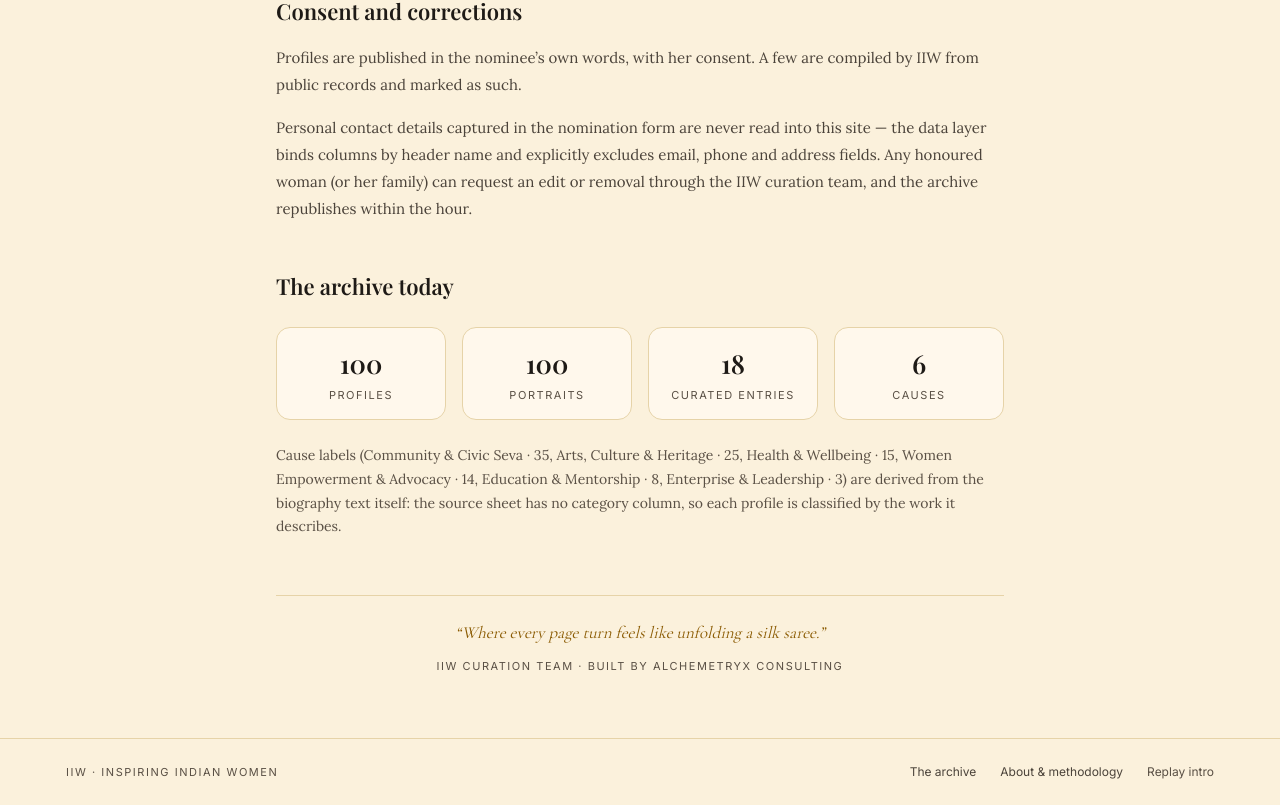
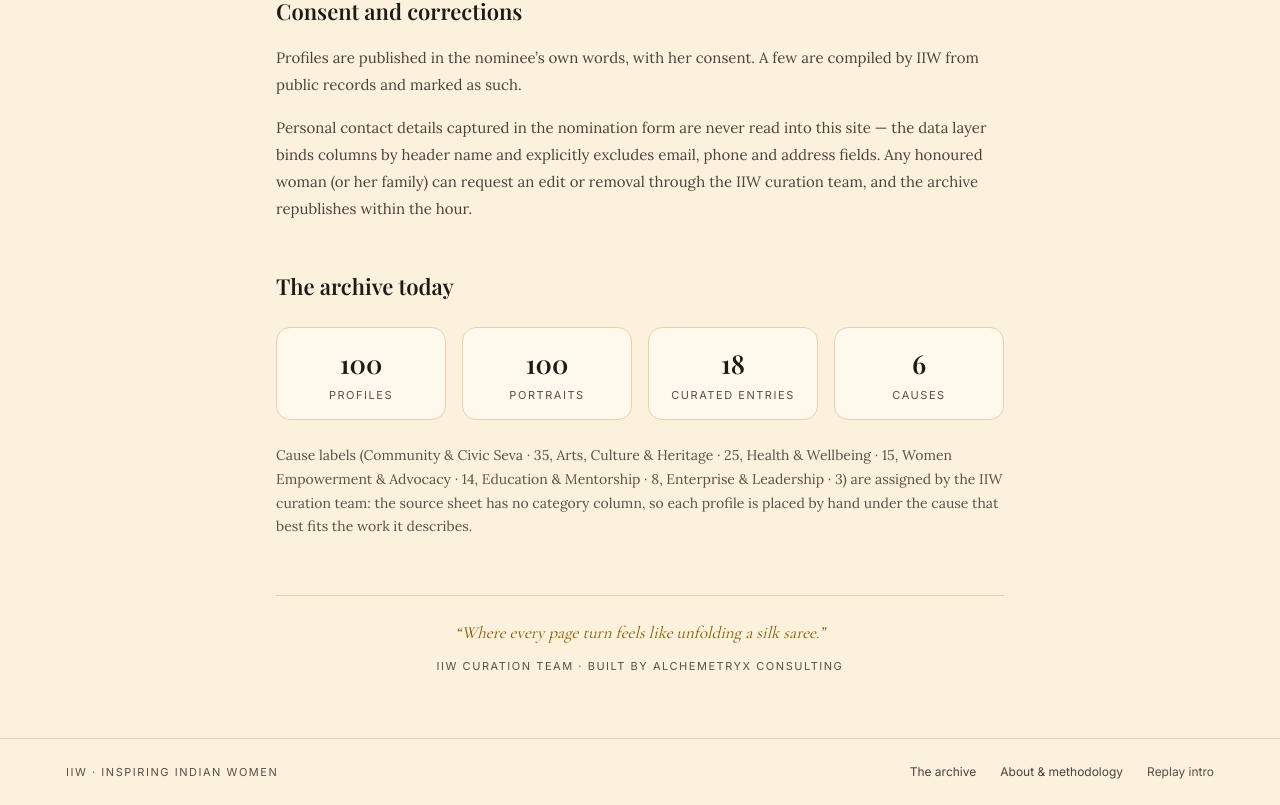
Before and after one commit to ashok-1986/iiw, a Next.js app: page /about in a window 1280 px wide. Shown: the part 679-1484 px from the top of the page. Built offline with nearby package versions, Linux system fonts and the light colour scheme; no server answers.

Commit message:
About: category note says labels are hand-assigned

```diff
--- a/src/app/about/page.tsx
+++ b/src/app/about/page.tsx
@@ -103,8 +103,9 @@ export default async function AboutPage() {
           </div>
 
           <p className="mt-6 font-(family-name:--font-body) text-[14px] leading-[1.7] text-[var(--text-faint)]">
-            Cause labels ({categories.map(([c, n]) => `${formatCategory(c)} · ${n}`).join(', ')}) are derived from the biography text
-            itself: the source sheet has no category column, so each profile is classified by the work it describes.
+            Cause labels ({categories.map(([c, n]) => `${formatCategory(c)} · ${n}`).join(', ')}) are assigned by the IIW
+            curation team: the source sheet has no category column, so each profile is placed by hand under the cause
+            that best fits the work it describes.
           </p>
         </section>
 
```
